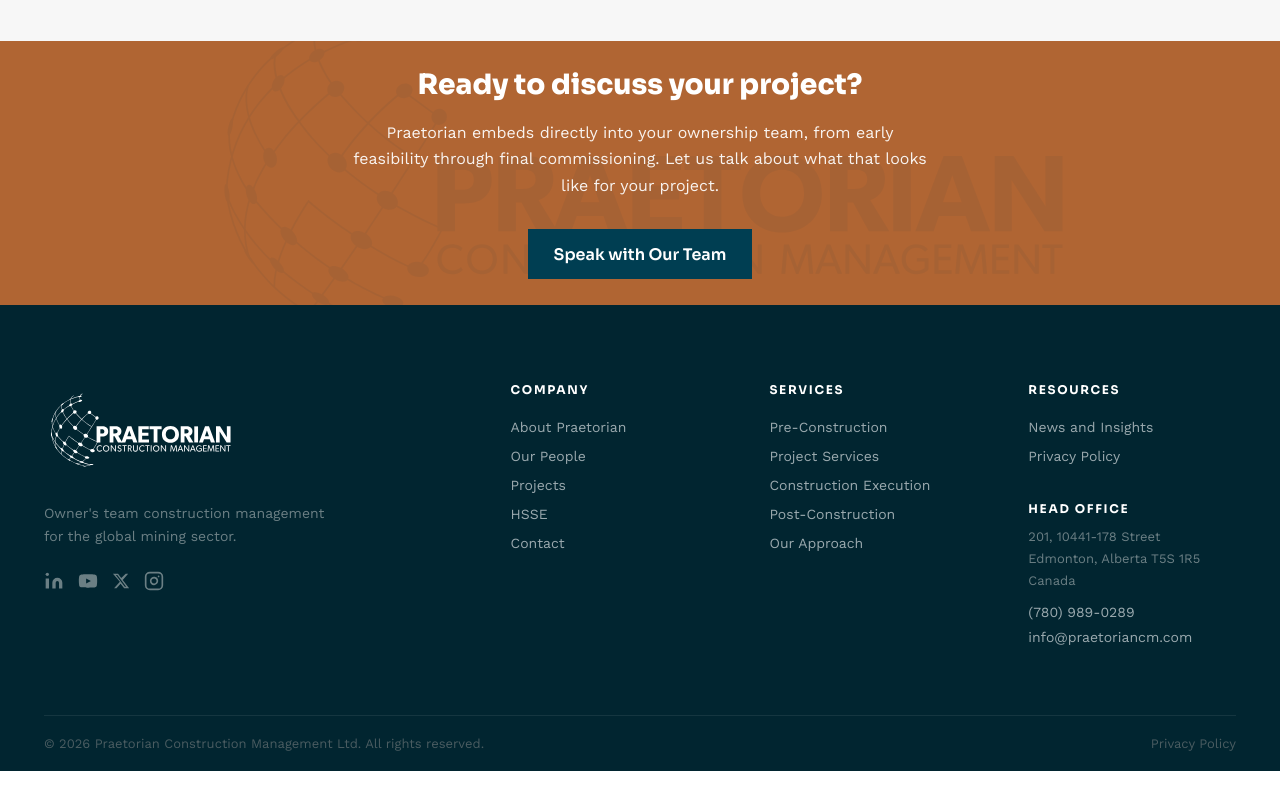
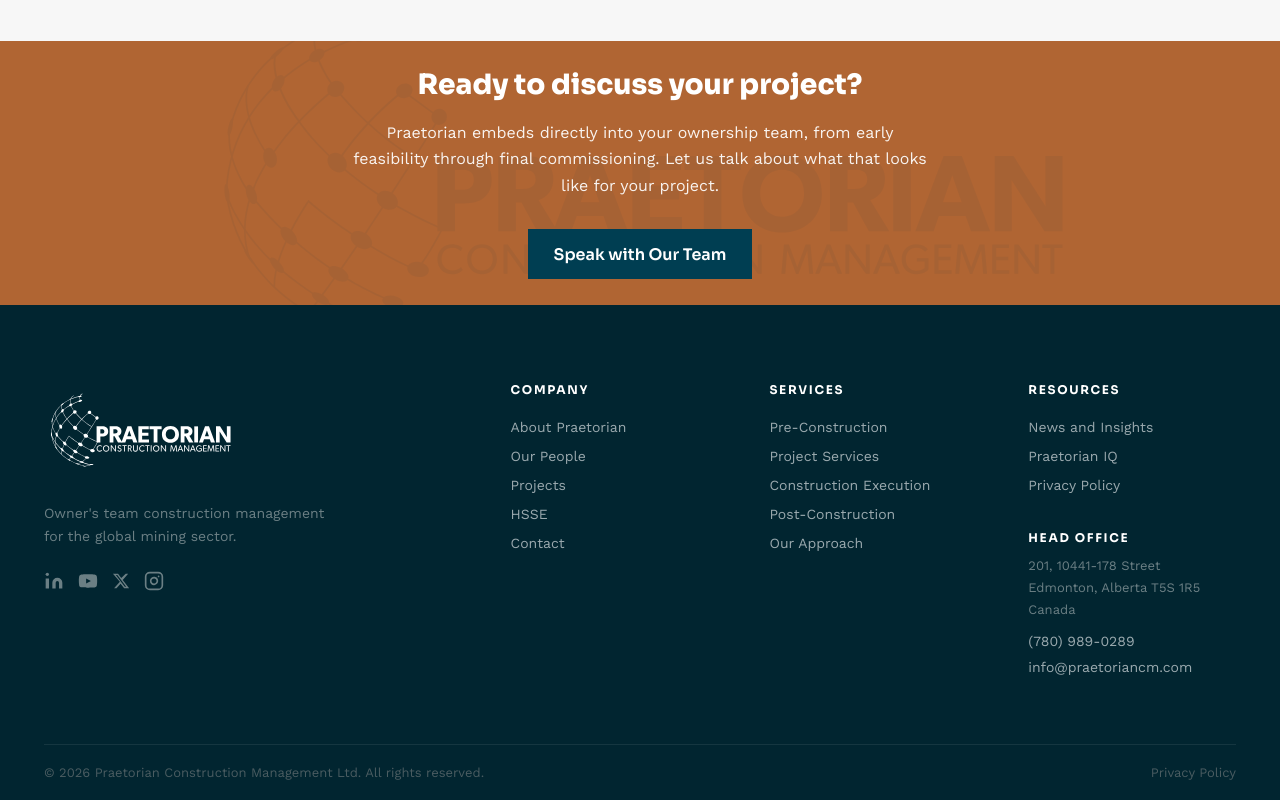
Before and after one commit to PCMGlobal/Praetorian-CM-Website, a Next.js app: page / in a window 1280 px wide. Shown: the part 5103-5903 px from the top of the page. Before the commit the page ends 5874 px from the top, so only its background shows below. Built offline with nearby package versions, Linux system fonts and the light colour scheme; no server answers.

Commit message:
OI-23: Add Praetorian IQ link to footer Resources column

```diff
--- a/app/components/Footer.tsx
+++ b/app/components/Footer.tsx
@@ -37,6 +37,7 @@ const COL_SERVICES = [
 
 const COL_RESOURCES = [
   { label: "News and Insights", href: "/news" },
+  { label: "Praetorian IQ", href: "/praetorian-iq" },
   { label: "Privacy Policy", href: "/privacy" },
 ];
 
```
